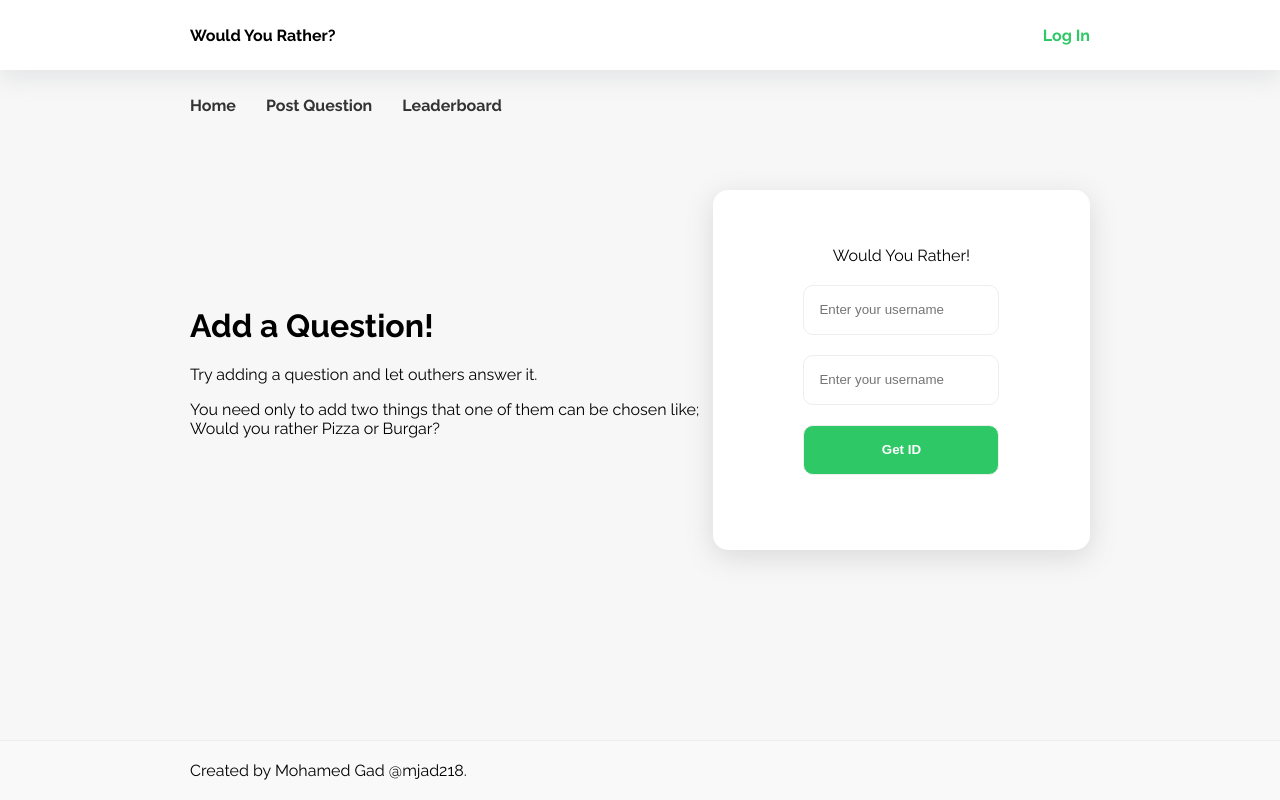
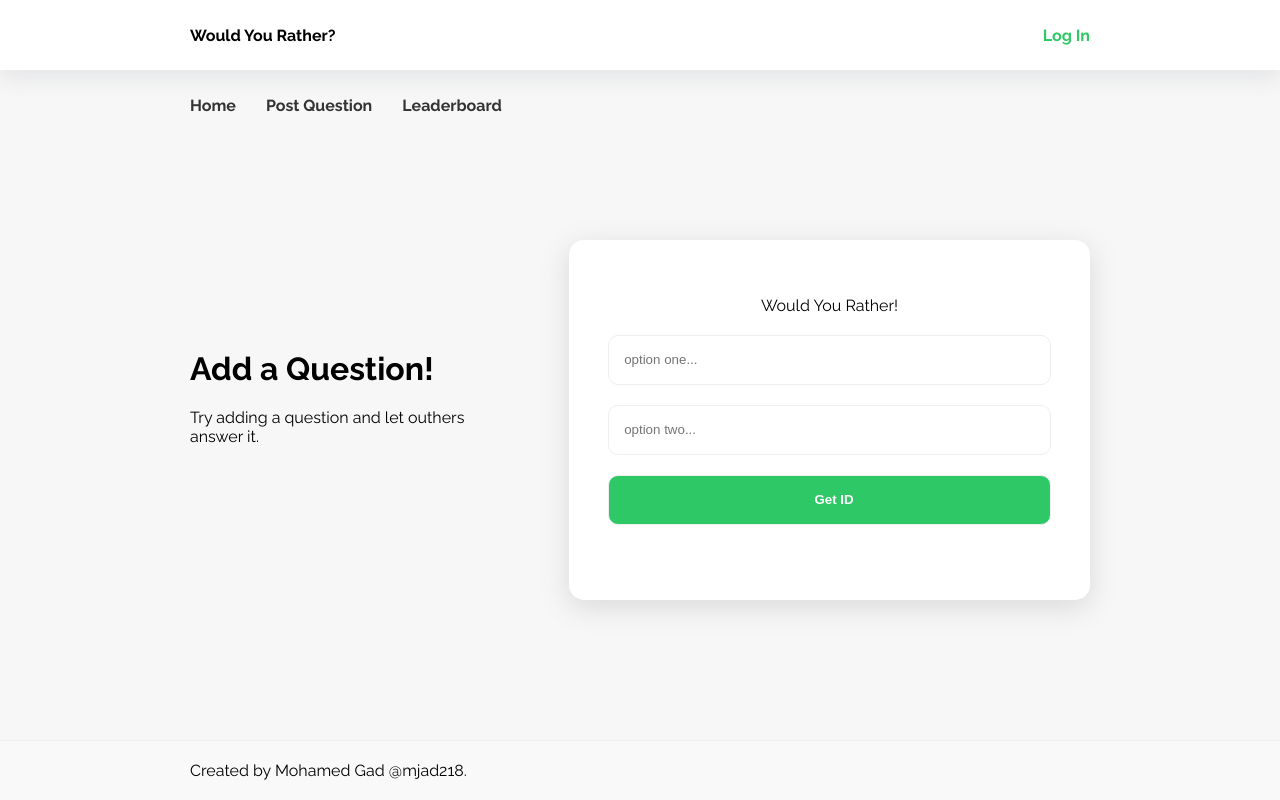
Before and after one commit to mjad218/would-you-rather, a React (Create React App) app: page /add in a window 1280 px wide. Built offline with nearby package versions, Linux system fonts and the light colour scheme.

Commit message:
i am working in redux

```diff
--- a/src/App.css
+++ b/src/App.css
@@ -85,9 +85,14 @@ main .container .wrapper {
   border-radius: 15px;
   align-items: center;
   justify-content: center;
+  margin-inline-start: 50px;
+  margin-top: 50px;
+
 }
-
-input#username {
+form#form {
+  width: 85%;
+}
+input {
   border: 1px solid #eee;
   height: 50px;
   display: flex;
@@ -211,7 +216,12 @@ font-weight: 500;
   margin: 0;
   margin-bottom: 10px;
 }
-
+.user h4 span {
+  font-weight: 400;
+  font-size: small;
+  display: block;
+  margin-top: 5px;
+}
 .leaderboard .user {
   display: flex;
   justify-content: space-between;
--- a/src/components/ListUsers.js
+++ b/src/components/ListUsers.js
@@ -3,10 +3,25 @@ import { Fragment } from "react";
 import { useSelector } from "react-redux";
 export default function ListUsers () {
     const users = useSelector((state) => state.users );
+    const MAX = Object.keys(users).length;
+    let usersArray = Object.values(users);
+
+    for (let i = 0; i < MAX ; i++) {
+        for (let j = i + 1; j < MAX ; j++) {
+            const pointsI = Object.keys(usersArray[i].answers).length + Object.keys(usersArray[i].questions).length;
+            const pointsJ = Object.keys(usersArray[j].answers).length + Object.keys(usersArray[j].questions).length;
+            if(pointsI < pointsJ){
+                let temp = {};
+                temp = usersArray[i];
+                usersArray[i] = usersArray[j];
+                usersArray[j] = temp;
+            }
+        }
+    }
     return (
         <Fragment>
             {
-                Object.values(users).map( (u) => {
+                usersArray.map((u) => {
                 return <User key={u.id} user={u} />
             })
             }
--- a/src/components/User.js
+++ b/src/components/User.js
@@ -6,6 +6,9 @@ export default function User({user}) {
            <div>
                 <h4 >
                     {user.name}
+                    <span>
+                    {Object.keys(user.answers).length + Object.keys(user.questions).length } Points
+                    </span>
                 </h4>
                 <div className="stats">
                     <span >
--- a/src/pages/Add.js
+++ b/src/pages/Add.js
@@ -1,5 +1,20 @@
+import { useEffect, useState } from "react";
+import { useDispatch } from "react-redux";
+import {postQuestion} from "../redux/actions/post"
+
 export default function Add () {
+    const [optionOne, setOptionOne] = useState();
+    const [optionTwo, setOptionTwo] = useState();
 
+    const dispatch = useDispatch();
+
+
+    const addQuestion = (e) => {
+        e.preventDefault();
+        const q = {optionOne, optionTwo}
+        console.log( q);
+        dispatch(postQuestion(q));
+    }
     return (
         <main>
             <div className="container">
@@ -12,18 +27,14 @@ export default function Add () {
                             <p>
                                 Try adding a question and let outhers answer it.
                             </p>
-                            <p>
-                                You need only to add two things that one of them can be chosen like; Would you rather Pizza or Burgar?
-                            </p>
-
                         </div>
                         <div className="app">
                             <span >
                                 Would You Rather!
                             </span>
-                            <form id="form" >
-                                <input type="text" placeholder="Enter your username" id="username"/>
-                                <input type="text" placeholder="Enter your username" id="username"/>
+                            <form id="form"  onSubmit={addQuestion} >
+                                <input type="text" placeholder="option one..." value={optionOne} onChange={(e) => setOptionOne(e.target.value)}/>
+                                <input type="text" placeholder="option two..." value={optionTwo} onChange={(e) => setOptionTwo(e.target.value)} />
                                 <input type="submit" value="Get ID" />
                             </form>
                             <div className="output" id="output" >
--- a/src/pages/LogIn.js
+++ b/src/pages/LogIn.js
@@ -1,4 +1,7 @@
+import { useDispatch, useSelector } from "react-redux";
+
 export default function LogIn () {
+    let users = useSelector( (store) => store.users);
 
     return (
         <main>
@@ -14,16 +17,19 @@ export default function LogIn () {
 
                         <div className="app">
                             <span >
-                                Would You Rather!
+                                Enter you username and password!
                             </span>
                             <form id="form" >
-                                <input type="text" placeholder="Enter your username" id="username"/>
-                                <input type="text" placeholder="Enter your username" id="username"/>
+                                <input type="text" placeholder="Username..." id="username"/>
+                                <input type="text" placeholder="Password..." id="username"/>
                                 <input type="submit" value="Get ID" />
                             </form>
-                            <div className="output" id="output" >
-                            </div>
-
+                            <span >
+                                Or choose a user
+                            </span>
+                            <select >
+                                {Object.values(users).map( (u) => <option key={u.id}> {u.name}</option>) }
+                            </select>
                         </div>
 
 
--- /dev/null
+++ b/src/redux/actions/login.js
@@ -0,0 +1,6 @@
+export const login = () => (dispatch , user) => {
+    dispatch({
+        type : "UPDATE_USER",
+        user
+    });
+}
--- /dev/null
+++ b/src/redux/actions/post.js
@@ -0,0 +1,10 @@
+import {_saveQuestion} from "../../data/_DATA"
+
+export const postQuestion = (q) => async (dispatch) => {
+    const questions = await _saveQuestion(q);
+    dispatch({
+        type : "ADD_QUESTION",
+    });
+    // users = await users.json();
+    // console.log(questions);
+}
--- a/src/redux/reducers/QuestionsReducer.js
+++ b/src/redux/reducers/QuestionsReducer.js
@@ -5,7 +5,7 @@ export const QuestionsReducer = (state, {type, questions}) => {
         case "UPDATE_QUESTION":
             return {};
         case "ADD_QUESTION":
-            return {};
+            return { ...state , ...questions };
         default :
             return {...state};
     };
--- a/src/redux/reducers/UsersReducer.js
+++ b/src/redux/reducers/UsersReducer.js
@@ -1,9 +1,9 @@
-export const UsersReducer = (state, {type, users}) => {
+export const UsersReducer = (state, {type, users, currentUser}) => {
     switch(type) {
         case "FETCH_USERS":
             return { ...state , ...users };
         case "UPDATE_USER":
-            return {};
+            return {...state, ...currentUser};
         default :
             return {...state};
     };
```
